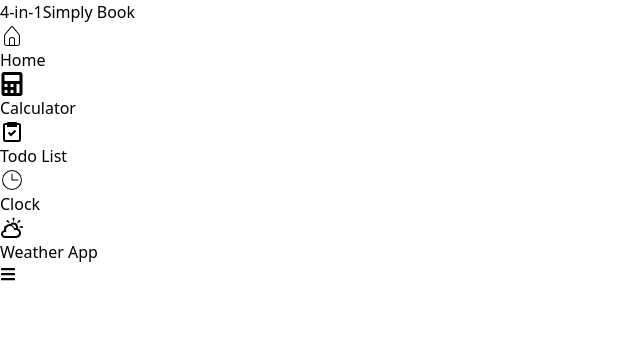
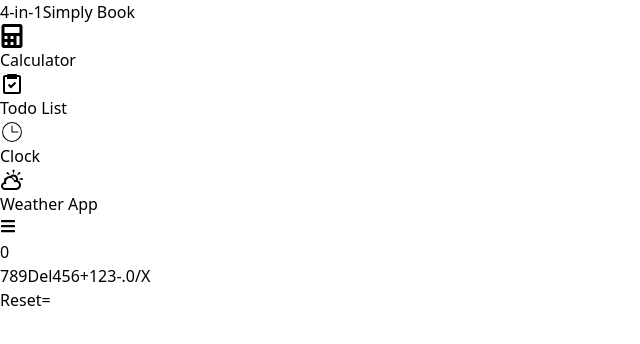
Before and after one commit to nm1008/4-in-1, a React (Vite) app: page / in a window 1280 px wide. Shown: the top 344 px of the page, without its empty margins (0-640 px from the left). Built offline with nearby package versions, Linux system fonts and the light colour scheme.

Commit message:
removed home button replaced it with calculator as the front page

```diff
--- a/src/App.jsx
+++ b/src/App.jsx
@@ -12,7 +12,7 @@ function App() {
     <>
       <Navbar />
       <Routes>
-        <Route path="/calculator" element={<Calculator />}></Route>
+        <Route path="/" element={<Calculator />}></Route>
         <Route path="/todoList" element={<Todo />}></Route>
         <Route path="/clock" element={<Clock />}></Route>
         <Route path="/weather" element={<Weather />}></Route>
--- a/src/components/Navbar.jsx
+++ b/src/components/Navbar.jsx
@@ -1,7 +1,6 @@
 import { useState } from "react";
 
 import { Link } from "react-router-dom";
-import { CiHome } from "react-icons/ci";
 import { FaCalculator } from "react-icons/fa";
 import { BiTask } from "react-icons/bi";
 import { CiClock2 } from "react-icons/ci";
@@ -37,12 +36,8 @@ const Navbar = () => {
             <div className="flex items-baseline space-x-4 ">
               <ul className="flex gap-2">
                 <li className={navlinkStyle}>
-                  <CiHome size={24} className="shrink-0" />
-                  <Link to="/">Home</Link>
-                </li>
-                <li className={navlinkStyle}>
                   <FaCalculator size={24} className="shrink-0" />
-                  <Link to="/calculator">Calculator</Link>
+                  <Link to="/">Calculator</Link>
                 </li>
                 <li className={navlinkStyle}>
                   <BiTask size={24} className="shrink-0" />
@@ -79,12 +74,8 @@ const Navbar = () => {
               <ul className="flex flex-col items-center gap-2">
                 <div>
                   <li className={navlinkStyle}>
-                    <CiHome size={24} />
-                    <Link to="/">Home</Link>
-                  </li>
-                  <li className={navlinkStyle}>
                     <FaCalculator size={24} />
-                    <Link to="/calculator">Calculator</Link>
+                    <Link to="/">Calculator</Link>
                   </li>
                   <li className={navlinkStyle}>
                     <BiTask size={24} />
```
